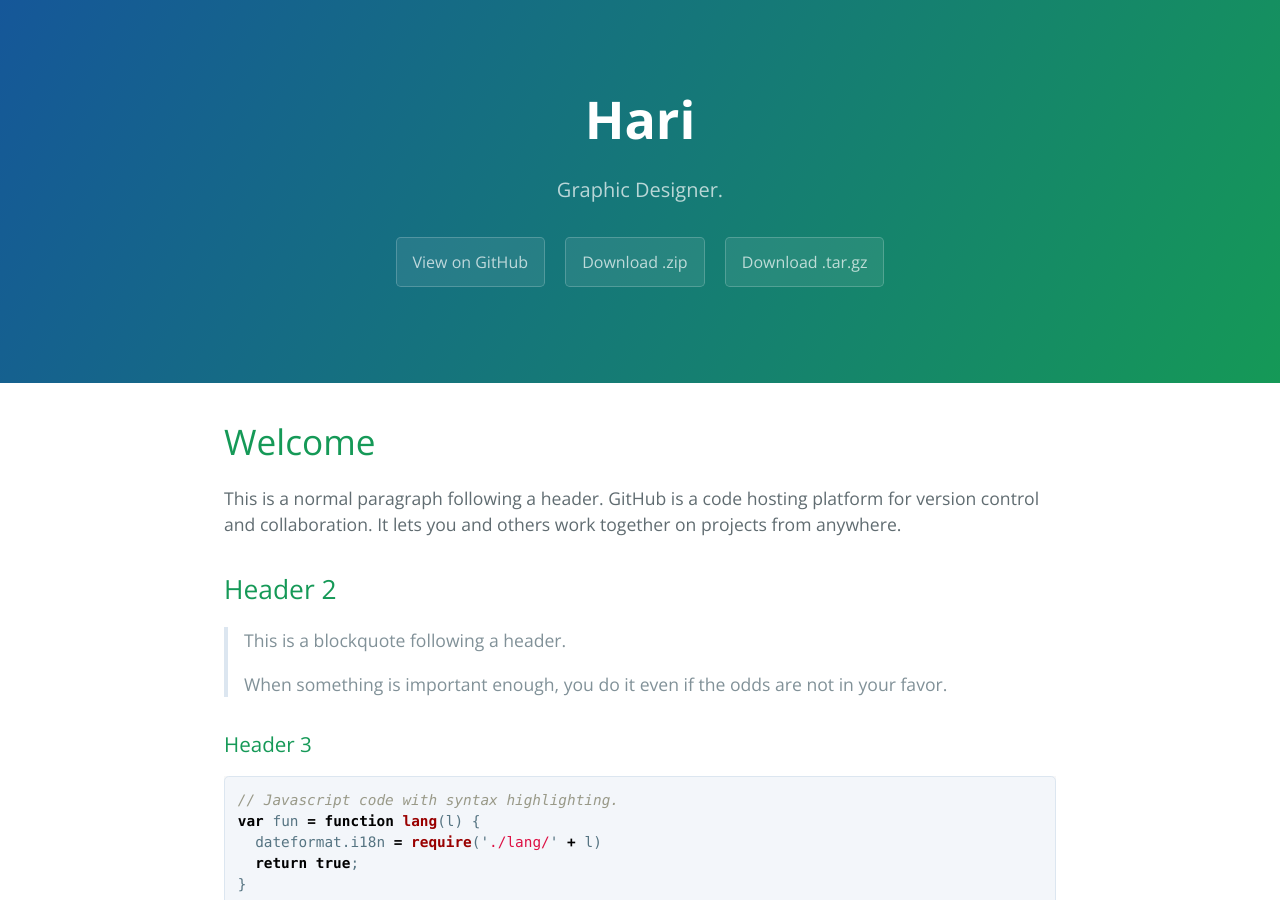
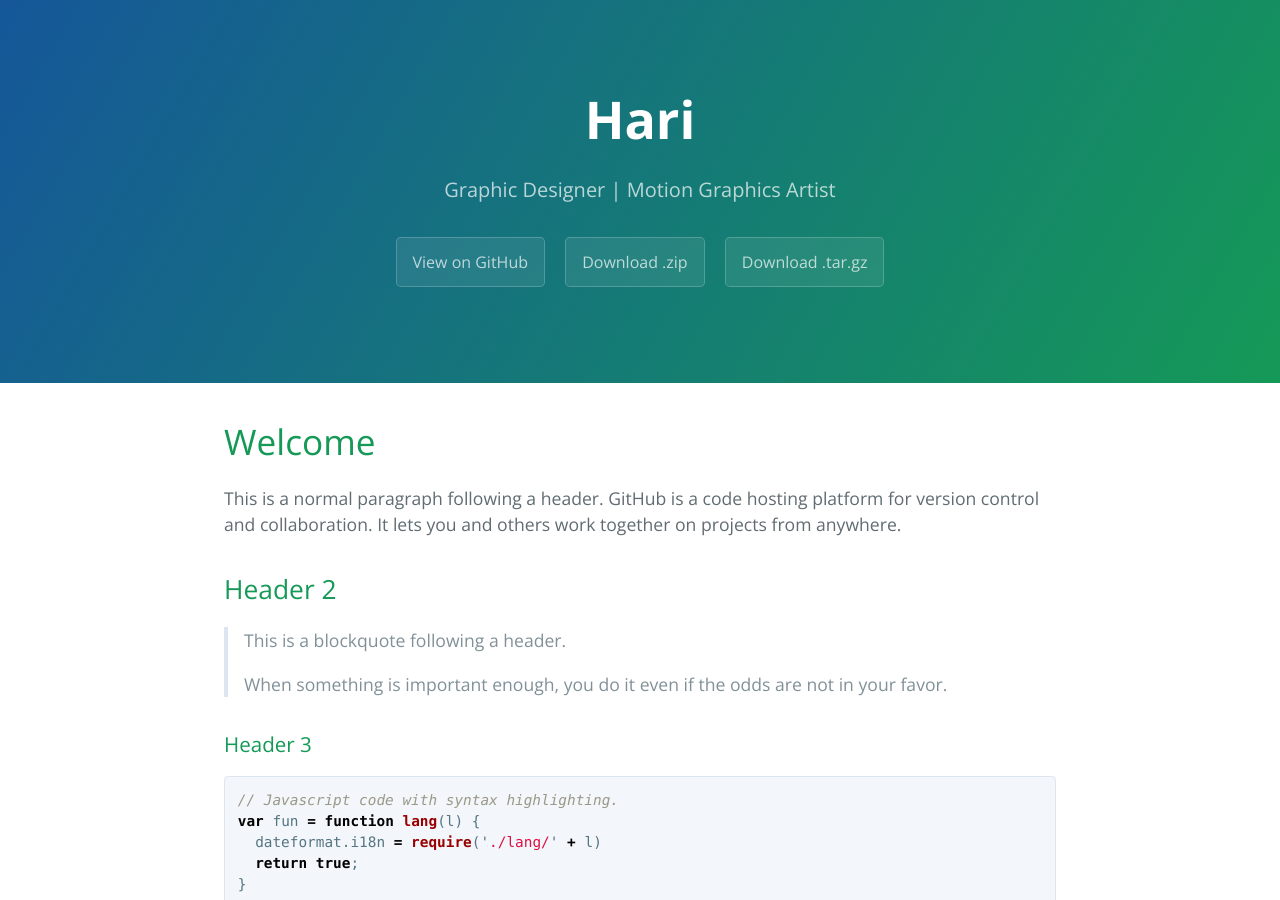
Before and after one commit to hhhari/hariweb, a Jekyll site: the page built from index.md, in a window 1280 px wide and 900 px high. Built offline with Jekyll 4.4.1, drawn with Linux system fonts in a browser that asks for light colours; our own code applies the rules of GitHub Pages for plain Markdown files.

Commit message:
Update _config.yml

```diff
--- a/_config.yml
+++ b/_config.yml
@@ -1,5 +1,5 @@
 title: Hari
-description: Graphic Designer.
+description: Graphic Designer | Motion Graphics Artist
 show_downloads: true
 google_analytics:
 theme: jekyll-theme-cayman
```
